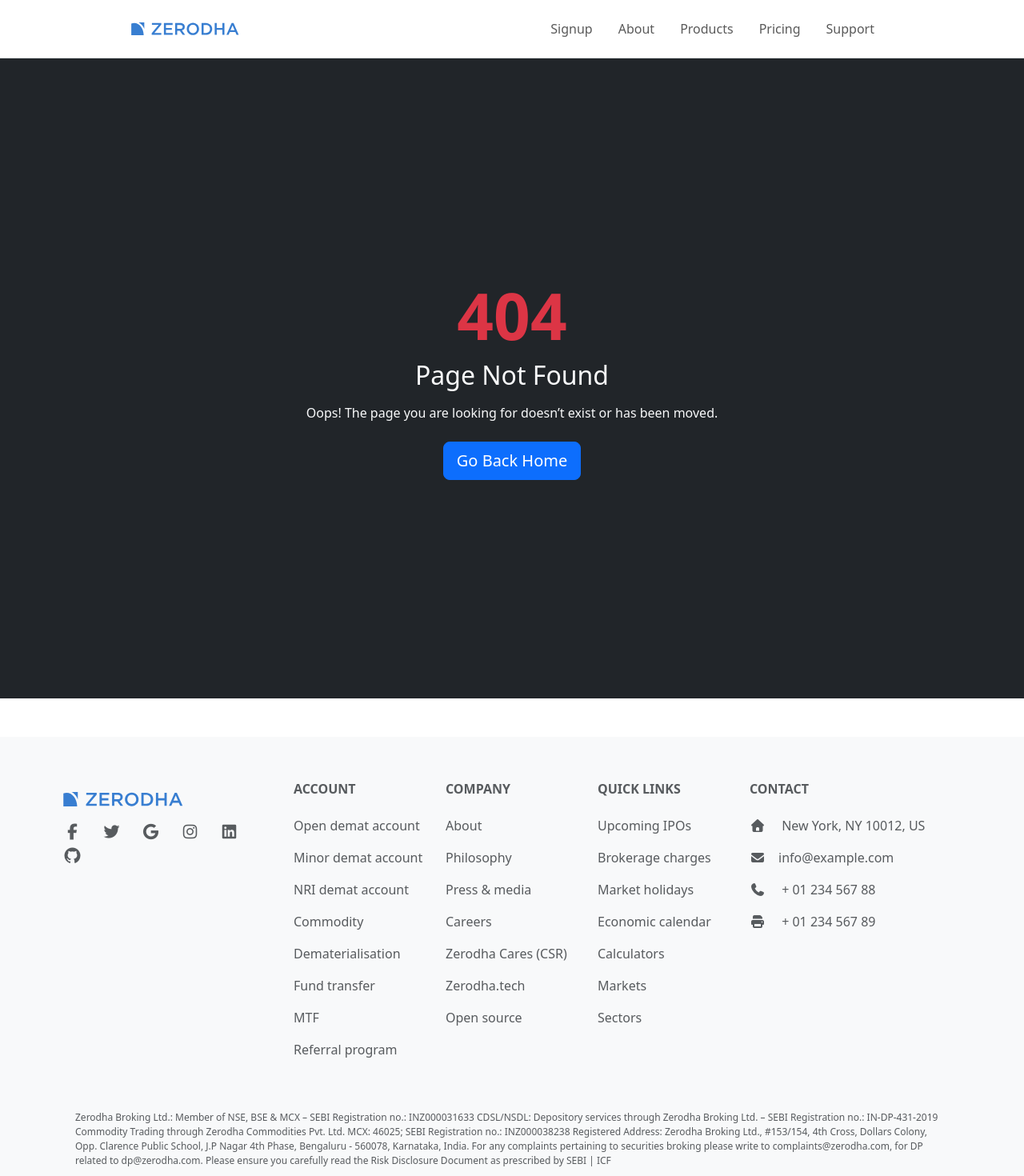
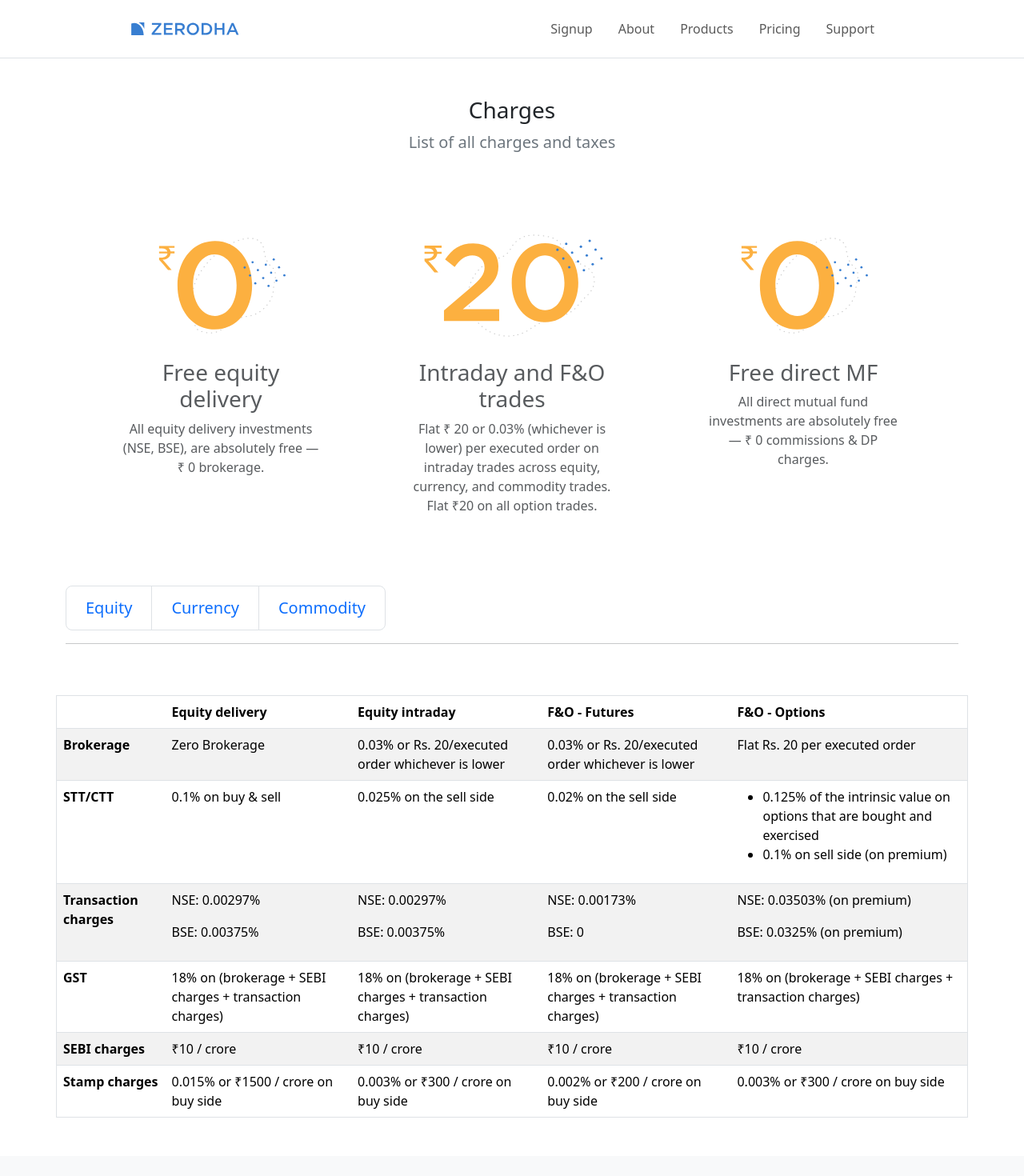
Before and after one commit to dwivediprashant/ZERODHA_-Stock_trading_platform-, a React (Vite) app in the folder frontend/: page /pricing/equity in a window 1280 px wide. Shown: the top 1470 px of the page at 80% size. Built offline with nearby package versions, Linux system fonts and the light colour scheme.

Commit message:
Complete pricing page's components

```diff
--- /dev/null
+++ b/frontend/src/landing_pages/pricing/CommodityTable.jsx
@@ -0,0 +1,67 @@
+import Hero from "./Hero";
+import TableHeader from "./TableHeader";
+
+function CommodityTable() {
+  return (
+    <>
+      <Hero />
+      <TableHeader />
+
+      <table
+        class="table border table-striped table-responsive container my-5"
+        style={{ minHeight: "500px" }}
+      >
+        <thead class="thead-dark">
+          <tr class="py-3">
+            <th scope="col"></th>
+            <th scope="col">Commodity futures</th>
+            <th scope="col">Commodity options</th>
+          </tr>
+        </thead>
+        <tbody>
+          <tr>
+            <th scope="row">Brokerage</th>
+            <td>0.03% or ₹20/executed order whichever is lower</td>
+            <td>₹20/executed order</td>
+          </tr>
+          <tr>
+            <th scope="row">STT/CTT</th>
+            <td>0.01% on sell side (Non-Agri)</td>
+            <td>0.05% on sell side</td>
+          </tr>
+          <tr>
+            <th scope="row">Transaction charges</th>
+            <td>
+              <p>MCX: 0.0021%</p>
+              <p>NSE: 0.0001%</p>
+            </td>
+            <td>
+              <p>MCX: 0.0418%</p>
+              <p>NSE: 0.001%</p>
+            </td>
+          </tr>
+          <tr>
+            <th scope="row">GST</th>
+            <td>18% on (brokerage + SEBI charges + transaction charges)</td>
+            <td>18% on (brokerage + SEBI charges + transaction charges)</td>
+          </tr>
+          <tr>
+            <th scope="row">SEBI charges</th>
+            <td>
+              <p>Agri: ₹1 / crore</p>
+              <p>Non-agri: ₹10 / crore</p>
+            </td>
+            <td>₹10 / crore</td>
+          </tr>
+          <tr>
+            <th scope="row">Stamp charges</th>
+            <td>0.002% or ₹200 / crore on buy side</td>
+            <td>0.003% or ₹300 / crore on buy side</td>
+          </tr>
+        </tbody>
+      </table>
+    </>
+  );
+}
+
+export default CommodityTable;
--- /dev/null
+++ b/frontend/src/landing_pages/pricing/CurrencyTable.jsx
@@ -0,0 +1,59 @@
+import TableHeader from "./TableHeader";
+import Hero from "./Hero";
+function CurrencyTable() {
+  return (
+    <>
+      <Hero />
+      <TableHeader />
+      <table class="table border table-striped table-responsive container my-5">
+        <thead class="thead-dark">
+          <tr class="py-3">
+            <th scope="col"></th>
+            <th scope="col">Currency futures</th>
+            <th scope="col">Currency options</th>
+          </tr>
+        </thead>
+        <tbody>
+          <tr>
+            <th scope="row">Brokerage</th>
+            <td>0.03% or ₹20/executed order whichever is lower</td>
+            <td>₹20/executed order</td>
+          </tr>
+          <tr>
+            <th scope="row">STT/CTT</th>
+            <td>No STT</td>
+            <td>No STT</td>
+          </tr>
+          <tr>
+            <th scope="row">Transaction charges</th>
+            <td>
+              <p>NSE: 0.00035%</p>
+              <p>BSE: 0.00045%</p>
+            </td>
+            <td>
+              <p>NSE: 0.0311%</p>
+              <p>BSE: 0.001%</p>
+            </td>
+          </tr>
+          <tr>
+            <th scope="row">GST</th>
+            <td>18% on (brokerage + SEBI charges + transaction charges)</td>
+            <td>18% on (brokerage + SEBI charges + transaction charges)</td>
+          </tr>
+          <tr>
+            <th scope="row">SEBI charges</th>
+            <td>₹10 / crore</td>
+            <td>₹10 / crore</td>
+          </tr>
+          <tr>
+            <th scope="row">Stamp charges</th>
+            <td>0.0001% or ₹10 / crore on buy side</td>
+            <td>0.0001% or ₹10 / crore on buy side</td>
+          </tr>
+        </tbody>
+      </table>
+    </>
+  );
+}
+
+export default CurrencyTable;
--- /dev/null
+++ b/frontend/src/landing_pages/pricing/EquityTable.jsx
@@ -0,0 +1,90 @@
+import Hero from "./Hero";
+import TableHeader from "./TableHeader";
+
+function EquityTable() {
+  return (
+    <>
+      <Hero />
+      <TableHeader />
+      <table class="table border table-striped table-responsive container">
+        <thead class="thead-dark ">
+          <tr class="py-3">
+            <th scope="col"> </th>
+            <th scope="col"> Equity delivery</th>
+            <th scope="col">Equity intraday</th>
+            <th scope="col">F&O - Futures</th>
+            <th scope="col">F&O - Options</th>
+          </tr>
+        </thead>
+        <tbody>
+          <tr>
+            <th scope="row">Brokerage</th>
+            <td> Zero Brokerage</td>
+            <td>0.03% or Rs. 20/executed order whichever is lower</td>
+            <td>0.03% or Rs. 20/executed order whichever is lower</td>
+            <td>Flat Rs. 20 per executed order</td>
+          </tr>
+          <tr>
+            <th scope="row">STT/CTT</th>
+            <td> 0.1% on buy & sell</td>
+            <td>0.025% on the sell side</td>
+            <td>0.02% on the sell side</td>
+            <td>
+              <ul>
+                <li>
+                  0.125% of the intrinsic value on options that are bought and
+                  exercised
+                </li>
+                <li>0.1% on sell side (on premium)</li>
+              </ul>
+            </td>
+          </tr>
+          <tr>
+            <th scope="row">Transaction charges</th>
+            <td>
+              {" "}
+              <p>NSE: 0.00297% </p>
+              <p>BSE: 0.00375%</p>
+            </td>
+            <td>
+              {" "}
+              <p>NSE: 0.00297% </p>
+              <p>BSE: 0.00375%</p>
+            </td>
+            <td>
+              <p>NSE: 0.00173%</p>
+              <p>BSE: 0</p>
+            </td>
+            <td>
+              <p>NSE: 0.03503% (on premium)</p>
+              <p>BSE: 0.0325% (on premium)</p>
+            </td>
+          </tr>
+          <tr>
+            <th scope="row">GST</th>
+            <td> 18% on (brokerage + SEBI charges + transaction charges)</td>
+            <td>18% on (brokerage + SEBI charges + transaction charges)</td>
+            <td>18% on (brokerage + SEBI charges + transaction charges)</td>
+            <td>18% on (brokerage + SEBI charges + transaction charges)</td>
+          </tr>
+          <tr>
+            <th scope="row">SEBI charges</th>
+            <td> ₹10 / crore</td>
+            <td>₹10 / crore</td>
+            <td>₹10 / crore</td>
+            <td>₹10 / crore</td>
+          </tr>
+          <tr>
+            <th scope="row">Stamp charges</th>
+            <td> 0.015% or ₹1500 / crore on buy side</td>
+            <td>0.003% or ₹300 / crore on buy side</td>
+            <td>0.002% or ₹200 / crore on buy side</td>
+            <td>0.003% or ₹300 / crore on buy side</td>
+          </tr>
+        </tbody>
+      </table>
+    </>
+  );
+}
+
+export default EquityTable;
--- a/frontend/src/landing_pages/pricing/Hero.jsx
+++ b/frontend/src/landing_pages/pricing/Hero.jsx
@@ -1,7 +1,39 @@
 function Hero() {
   return (
-    <div>
-      <h1>Pricing hero</h1>
+    <div className="container">
+      <div className=" text-center my-5">
+        <h3>Charges</h3>
+        <p className="text-secondary fs-5 mt-2">
+          List of all charges and taxes
+        </p>
+      </div>
+      <div className="row d-flex justify-content-around text-center my-5 p-4">
+        <div className="col-3">
+          <img src="/media/images/pricing-eq.svg" alt="" />
+          <h3 className=" opacity-75">Free equity delivery</h3>
+          <p className=" opacity-75">
+            All equity delivery investments (NSE, BSE), are absolutely free — ₹
+            0 brokerage.
+          </p>
+        </div>
+        <div className="col-3">
+          <img src="/media/images/other-trades.svg" alt="" />
+          <h3 className=" opacity-75">Intraday and F&O trades</h3>
+          <p className=" opacity-75">
+            Flat ₹ 20 or 0.03% (whichever is lower) per executed order on
+            intraday trades across equity, currency, and commodity trades. Flat
+            ₹20 on all option trades.
+          </p>
+        </div>
+        <div className="col-3">
+          <img src="/media/images/pricing-eq (1).svg" alt="" />
+          <h3 className=" opacity-75">Free direct MF</h3>
+          <p className=" opacity-75">
+            All direct mutual fund investments are absolutely free — ₹ 0
+            commissions & DP charges.
+          </p>
+        </div>
+      </div>
     </div>
   );
 }
--- a/frontend/src/landing_pages/pricing/PricingPage.jsx
+++ b/frontend/src/landing_pages/pricing/PricingPage.jsx
@@ -1,12 +1,10 @@
-import Hero from "./Hero";
-import Table from "./Table";
-import Navbar from "../Navbar";
-import Footer from "../Footer";
+import EquityTable from "./EquityTable";
+
 function Pricingpage() {
   return (
     <>
-      <Hero />
-      <Table />
+      {/* default table means i considered that at starting equity table will show on pricing page  */}
+      <EquityTable />
     </>
   );
 }
--- a/frontend/src/landing_pages/pricing/Table.jsx
+++ /dev/null
@@ -1,9 +0,0 @@
-function Table() {
-  return (
-    <div>
-      <h1>Table</h1>
-    </div>
-  );
-}
-
-export default Table;
--- /dev/null
+++ b/frontend/src/landing_pages/pricing/TableHeader.jsx
@@ -0,0 +1,30 @@
+import { Link } from "react-router-dom";
+
+function TableHeader() {
+  return (
+    <div className="container table-responsive my-5 ">
+      <nav aria-label="...">
+        <ul class="pagination pagination-lg">
+          <li class="page-item ">
+            <Link class="page-link" to="/pricing/equity">
+              Equity
+            </Link>
+          </li>
+          <li class="page-item">
+            <Link class="page-link" to="/pricing/currency">
+              Currency
+            </Link>
+          </li>
+          <li class="page-item">
+            <Link class="page-link" to="/pricing/commodity">
+              Commodity
+            </Link>
+          </li>
+        </ul>
+      </nav>
+      <hr />
+    </div>
+  );
+}
+
+export default TableHeader;
--- a/frontend/src/main.jsx
+++ b/frontend/src/main.jsx
@@ -9,6 +9,9 @@
 import Navbar from "./landing_pages/Navbar";
 import Footer from "./landing_pages/Footer";
 import NotFound from "./landing_pages/NotFound";
+import CurrencyTable from "./landing_pages/pricing/CurrencyTable";
+import EquityTable from "./landing_pages/pricing/EquityTable";
+import CommodityTable from "./landing_pages/pricing/CommodityTable";
 createRoot(document.getElementById("root")).render(
   <BrowserRouter>
     <Navbar />
@@ -19,6 +22,9 @@
       <Route path="/products" element={<ProductPage />}></Route>
       <Route path="/pricing" element={<PricingPage />}></Route>
       <Route path="/support" element={<SupportPage />}></Route>
+      <Route path="/pricing/equity" element={<EquityTable />}></Route>
+      <Route path="/pricing/currency" element={<CurrencyTable />}></Route>
+      <Route path="/pricing/commodity" element={<CommodityTable />}></Route>
       <Route path="*" element={<NotFound />}></Route>
     </Routes>
     <Footer />
```
